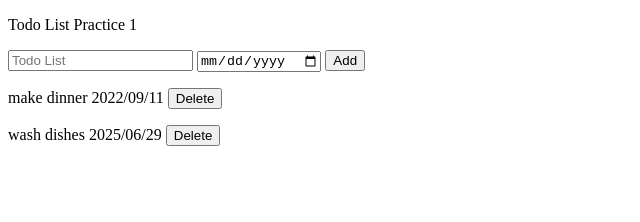
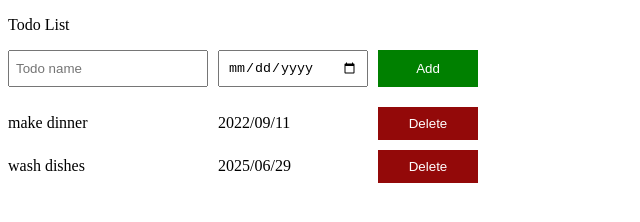
Before and after one commit to Meche221/TodoList, a plain HTML site: page index.html in a window 1280 px wide. Shown: the whole page, without its empty margins (0-640 px from the left). Drawn offline with Linux system fonts and the light colour scheme.

Commit message:
style done

```diff
--- a/index.html
+++ b/index.html
@@ -7,12 +7,15 @@
   <link rel="stylesheet" href="style.css">
 </head>
 <body>
-  <p>Todo List Practice 1</p>
-  <input type="text" placeholder="Todo List" id="js-name-input">
-  <input type="date" id="js-due-date-input">
-  <button onclick="
-   addTodo();
-  " >Add</button>
+  <p>Todo List</p>
+
+  <div class="top">
+    <input type="text" placeholder="Todo name" id="js-name-input">
+    <input type="date" id="js-due-date-input">
+    <button id="add-button" onclick="
+    addTodo();
+    " >Add</button>
+  </div>
 
 <div class="js-todo-list">
 
--- a/script.js
+++ b/script.js
@@ -18,13 +18,13 @@ for (let i = 0; i < todoList.length; i++) {
   // const dueDate = todoObject.dueDate;
   const {name,dueDate} = todoObject;
   const html =
-  `<p>
-  ${name} ${dueDate}
+  `<div>${name}</div>
+  <div>${dueDate}</div>
   <button onclick="
   todoList.splice(${i}, 1);
   renderTodoList();
   ">Delete</button>
-  </p>`;
+   `;
   todoListHTML += html;
 }
 
--- a/style.css
+++ b/style.css
@@ -0,0 +1,43 @@
+#add-button{
+  background-color: green;
+  padding: 8px 30px;
+  color: white;
+  border: none;
+  font-weight: 500;
+  cursor: pointer;
+  transition: 0.4s;
+}
+#add-button:hover{
+  opacity: 0.7;
+}
+#js-name-input{
+  padding: 6px;
+}
+#js-due-date-input{
+  padding: 8px;
+}
+.js-todo-list, .top{
+  display: grid;
+  grid-template-columns: 200px 150px 100px;
+  column-gap: 10px;
+  row-gap: 10px;
+  /* background-color: red; */
+  width: 100%;
+}
+.top{
+  margin-bottom: 20px;
+}
+.js-todo-list button{
+  background-color: rgb(147, 9, 9);
+  color: white;
+  padding: 9px;
+  cursor: pointer;
+  border: none;
+  transition: 0.5s;
+}
+.js-todo-list button:hover{
+  opacity: 0.6;
+}
+.js-todo-list{
+  line-height: 32px;
+}
```
